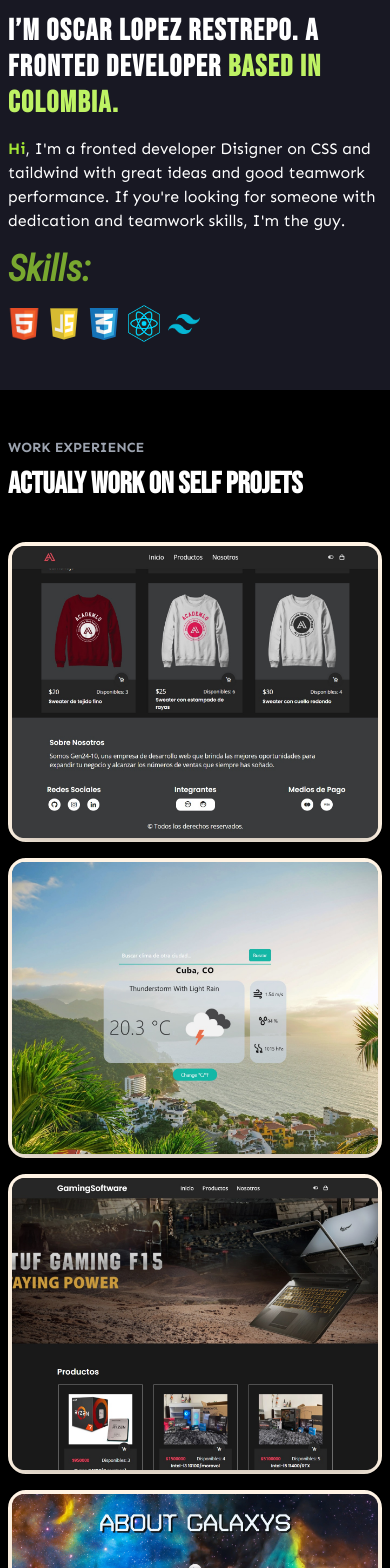
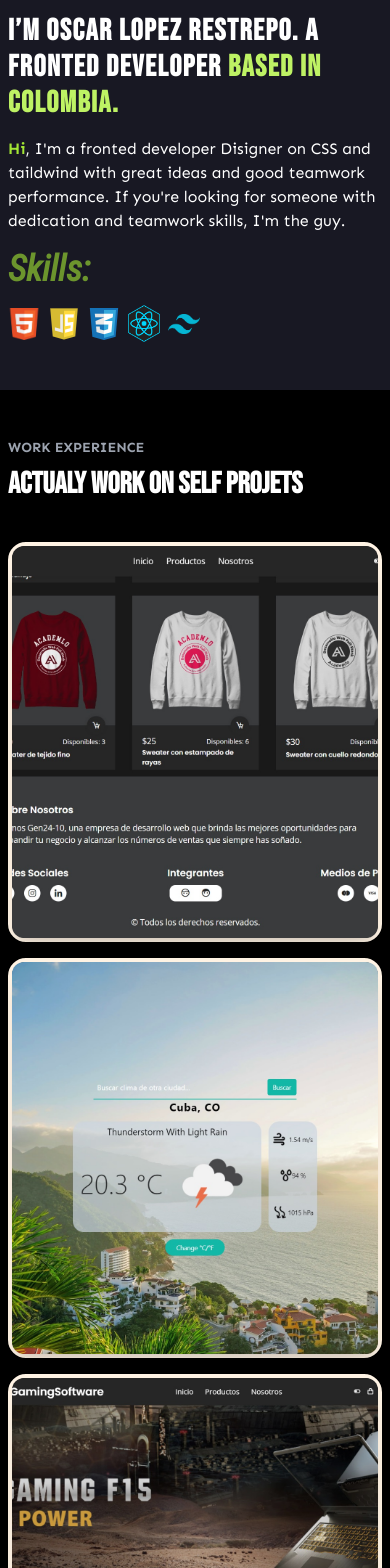
Before and after one commit to oscar91511/portfolio, a React (Vite) app: page / in a window 390 px wide. Shown: the part 432-2000 px from the top of the page. Built offline with nearby package versions, Linux system fonts and the light colour scheme.

Commit message:
we finish done resolution on desktop and mobile responsibe working on tablet responsibe

```diff
--- a/src/components/Work.jsx
+++ b/src/components/Work.jsx
@@ -13,10 +13,10 @@
       </h2>
 
 
-        <article class="grid grid-cols-1 sm:grid-cols-3 gap-x-[40px]  text-[22px] sm:text-[16px] mt-6 font-Bebas ">
+        <article class="grid grid-cols-1 sm:grid-cols-3 gap-x-[40px] text-[22px] sm:text-[16px] mt-6 font-Bebas ">
 
 
-          <div className="group h-[300px] w-[100%] mt-4 sm:h-[400px] sm:w-[400px] sm:mt-4 [perspective:1000px]">
+          <div className="group h-[400px] w-[100%] mt-4  m sm:h-[400px] sm:w-[400px] sm:mt-4 [perspective:1000px]">
               <div
                 className="relative object-cover h-full w-full mx-auto rounded-[18px] shadow-xl translation-all duration-500
                [transform-style:preserve-3d] group-hover:[transform:rotatey(180deg)]  border-[#FFF3E4]  border-[4px]"
@@ -33,9 +33,9 @@
                   className="absolute inset-0  h-full rounded-xl bg-black/80 px-12
                  text-center bg-[#FFF3E4]  [transform:rotatey(180deg)] [backface-visibility:hidden]"
                 >
-                  <h1 className="text-3xl  py-4 ">Academlo Store</h1>
+                  <h1 className="text-3xl sm:py-4  py-0 ">Academlo Store</h1>
                   <p class="text-xl text-lime-400">proyect 1</p>
-                  <p className=" text-4xl sm:text-[25px] py-4">
+                  <p className=" text-3xl sm:text-[30px] sm:py-2 ">
                     On this proyect im working whit a team from Academlo, we
                     done this store whit, cart darkmode, slider bar, memori
                     main, support window etc. we use CSS and JavaScript.
@@ -52,7 +52,7 @@
               </div>
             </div>
 
-            <div className="group h-[300px] w-[100%] mt-4 sm:h-[400px] sm:w-[400px] [perspective:1000px]">
+            <div className="group h-[400px] w-[100%]   mt-4 sm:h-[400px] sm:w-[400px] [perspective:1000px]">
               <div
                 className="relative object-cover h-full w-full mx-auto  rounded-[18px]  shadow-xl translation-all duration-500
                [transform-style:preserve-3d] group-hover:[transform:rotatey(180deg)]  border-[#FFF3E4]  border-[4px]"
@@ -69,9 +69,9 @@
                   className="absolute inset-0  h-full rounded-xl bg-black/80 px-12
                  text-center bg-[#FFF3E4]  [transform:rotatey(180deg)] [backface-visibility:hidden]"
                 >
-                  <h1 className="text-3xl  py-4 "> Api climate</h1>
+                  <h1 className="text-3xl sm:py-4  "> Api climate</h1>
                   <p class="text-xl text-lime-400">proyect 2</p>
-                  <p className=" text-4xl sm:text-[25px] py-2">
+                  <p className=" text-3xl sm:text-[30px] sm:py-2">
                   We use TaildwindCSS, JS, and HTML on React
                   for the finished API. add modes such as the dark mode that
                   automatically adapts according to the time, you can search
@@ -89,7 +89,7 @@
               </div>
             </div>
 
-            <div className="group h-[300px] w-[100%] mt-4 sm:h-[400px] sm:w-[400px]  [perspective:1000px]">
+            <div className="group h-[400px] w-[100%] mt-4  sm:h-[400px] sm:w-[400px]  [perspective:1000px]">
               <div
                 className="relative object-cover h-full w-full mx-auto  rounded-[18px]  shadow-xl translation-all duration-500
                [transform-style:preserve-3d] group-hover:[transform:rotatey(180deg)]  border-[#FFF3E4]  border-[4px]"
@@ -106,9 +106,9 @@
                   className="absolute inset-0  h-full rounded-xl bg-black/80 px-12
                  text-center bg-[#FFF3E4]  [transform:rotatey(180deg)] [backface-visibility:hidden]"
                 >
-                  <h1 className="text-3xl  py-4 ">Academlo Store</h1>
+                  <h1 className="text-3xl sm:py-4 py-0">Academlo Store</h1>
                   <p class="text-xl text-lime-400">Proyect 3</p>
-                  <p className=" text-4xl sm:text-[25px] py-4">
+                  <p className=" text-3xl sm:text-[30px] sm:py-2">
                   in this shop we test our individual skills, using CSS, JavaScript
                   and HTML5. What are you waiting for to visit now
                   GamingSoftwarePereira. this shop is a practice design
@@ -125,7 +125,7 @@
               </div>
             </div>
 
-            <div className="group h-[300px] w-[100%] mt-4 sm:h-[400px] sm:w-[400px] sm:mt-2  [perspective:1000px]">
+            <div className="group h-[400px] w-[100%] mt-4  sm:h-[400px] sm:w-[400px] sm:mt-2  [perspective:1000px]">
               <div
                 className="relative object-cover h-full w-full mx-auto  rounded-[18px]  shadow-xl translation-all duration-500
                [transform-style:preserve-3d] group-hover:[transform:rotatey(180deg)]  border-[#FFF3E4]  border-[4px]"
@@ -142,9 +142,9 @@
                   className="absolute inset-0  h-full rounded-xl bg-black/80 px-12
                  text-center bg-[#FFF3E4]  [transform:rotatey(180deg)] [backface-visibility:hidden]"
                 >
-                  <h1 className="text-3xl  py-4 ">About Galaxys</h1>
+                  <h1 className="text-3xl sm:py-4 py-2 ">About Galaxys</h1>
                   <p class="text-xl text-lime-400">proyect 4</p>
-                  <p className=" text-4xl sm:text-[25px] py-4">
+                  <p className="text-3xl sm:text-[30px] sm:py-2">
                     welcome to the galaxy You will make this trip through a space
                     rocket, thus managing to travel to different places and thus
                     discover great things.
@@ -161,7 +161,7 @@
               </div>
             </div>
 
-            <div className="group h-[300px] w-[100%] mt-4 sm:h-[400px] sm:w-[400px] sm:mt-2 [perspective:1000px]">
+            <div className="group h-[400px] w-[100%] mt-4  sm:h-[400px] sm:w-[400px] sm:mt-2 [perspective:1000px]">
               <div
                 className="relative object-cover h-full w-full mx-auto  rounded-[18px]  shadow-xl translation-all duration-500
                [transform-style:preserve-3d] group-hover:[transform:rotatey(180deg)]  border-[#FFF3E4]  border-[4px]"
@@ -178,9 +178,9 @@
                   className="absolute inset-0  h-full rounded-xl  bg-black/80 px-12
                  text-center bg-[#FFF3E4]  [transform:rotatey(180deg)] [backface-visibility:hidden]"
                 >
-                  <h1 className="text-3xl sm:text-[30px] py-4 "> Rick And Morty</h1>
+                  <h1 className="text-3xl sm:py-4  "> Rick And Morty</h1>
                   <p class="text-xl text-lime-400">proyect 5</p>
-                  <p className="text-4xl sm:text-[25px] py-4">
+                  <p className="text-3xl sm:text-[30px] sm:py-2">
                   We are going on a journey through different dimensions, with our two crazy friends. You
                   cannot imagine the characters that we will find in these different
                   places.
@@ -197,7 +197,7 @@
               </div>
             </div>
 
-            <div className="group h-[300px] w-[100%] mt-4 sm:h-[400px] sm:w-[400px] sm:mt-2 [perspective:1000px]">
+            <div className="group h-[400px] w-[100%] mt-4   sm:h-[400px] sm:w-[400px] sm:mt-2 [perspective:1000px]">
               <div
                 className="relative object-cover h-full w-full mx-auto  rounded-[18px]  shadow-xl translation-all duration-500
                [transform-style:preserve-3d] group-hover:[transform:rotatey(180deg)] border-[#FFF3E4]   border-[4px]"
@@ -214,9 +214,9 @@
                   className="absolute inset-0  h-full  rounded-xl  bg-black/80 px-12
                  text-center bg-[#FFF3E4]  [transform:rotatey(180deg)] [backface-visibility:hidden]"
                 >
-                  <h1 className="text-3xl py-4 ">Data Base</h1>
+                  <h1 className="text-3xl sm:py-4 py-2 ">Data Base</h1>
                   <p class="text-xl text-lime-400">proyect 6</p>
-                  <p className=" text-4xl sm:text-[25px] py-4">
+                  <p className="text-3xl sm:text-[30px] sm:py-2">
                   In this project we work on the creation of a database,
                   with user registration, user deletion and data update functions.
                   </p>
@@ -232,7 +232,7 @@
               </div>
             </div>
 
-            <div className="group h-[300px] w-[100%] mt-4 sm:h-[400px] sm:w-[400px] sm:mt-2 [perspective:1000px]">
+            <div className="group h-[400px] w-[100%] mt-4   sm:h-[400px] sm:w-[400px] sm:mt-2 [perspective:1000px]">
               <div
                 className="relative object-cover h-full w-full mx-auto  rounded-[18px]  shadow-xl translation-all duration-500
                [transform-style:preserve-3d] group-hover:[transform:rotatey(180deg)]  border-[#FFF3E4]  border-[4px]"
@@ -249,9 +249,9 @@
                   className="absolute inset-0  h-full  rounded-xl  bg-black/80 px-12
                  text-center bg-[#FFF3E4]  [transform:rotatey(180deg)] [backface-visibility:hidden]"
                 >
-                  <h1 className="text-3xl py-4  ">Academlo Store</h1>
-                  <p class="text-xl sm:text-[20px] text-lime-400">proyect 7</p>
-                  <p className=" text-4xl sm:text-[25px] py-4">
+                  <h1 className="text-3xl sm:py-4 py-4 ">Academlo Store</h1>
+                  <p class="text-xl text-lime-400">proyect 7</p>
+                  <p className="text-3xl sm:text-[30px] sm:py-2">
                   this is a fronted mentor challenge we replicate a stat card using TaildwindCSS, HTML 5 and JavaScript.
                    All rights to creators of the challenge.
                   </p>
--- a/tailwind.config.js
+++ b/tailwind.config.js
@@ -8,6 +8,17 @@
         Bebas: "Bebas Neue",
         Robo: "Roboto Condensed"
       },
+      screens: {
+        'tablet': '640px',
+        // => @media (min-width: 640px) { ... }
+
+        'laptop': '1024px',
+        // => @media (min-width: 1024px) { ... }
+
+        'desktop': '1280px',
+        // => @media (min-width: 1280px) { ... }
+      },
+
 
 
       colors: {
```
